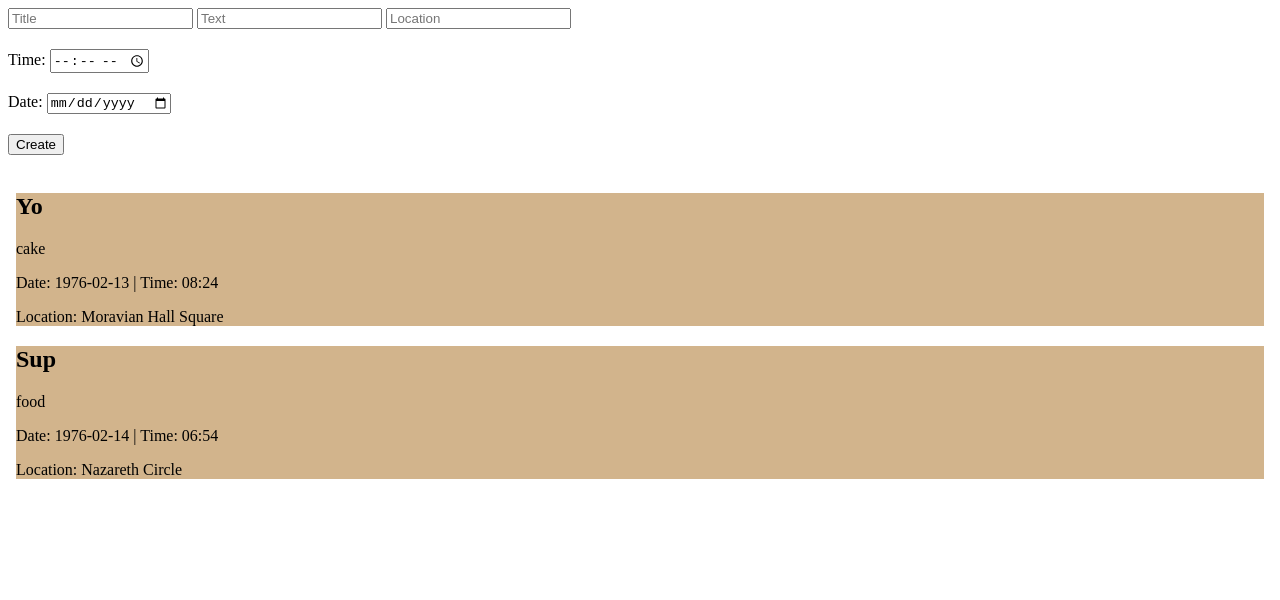
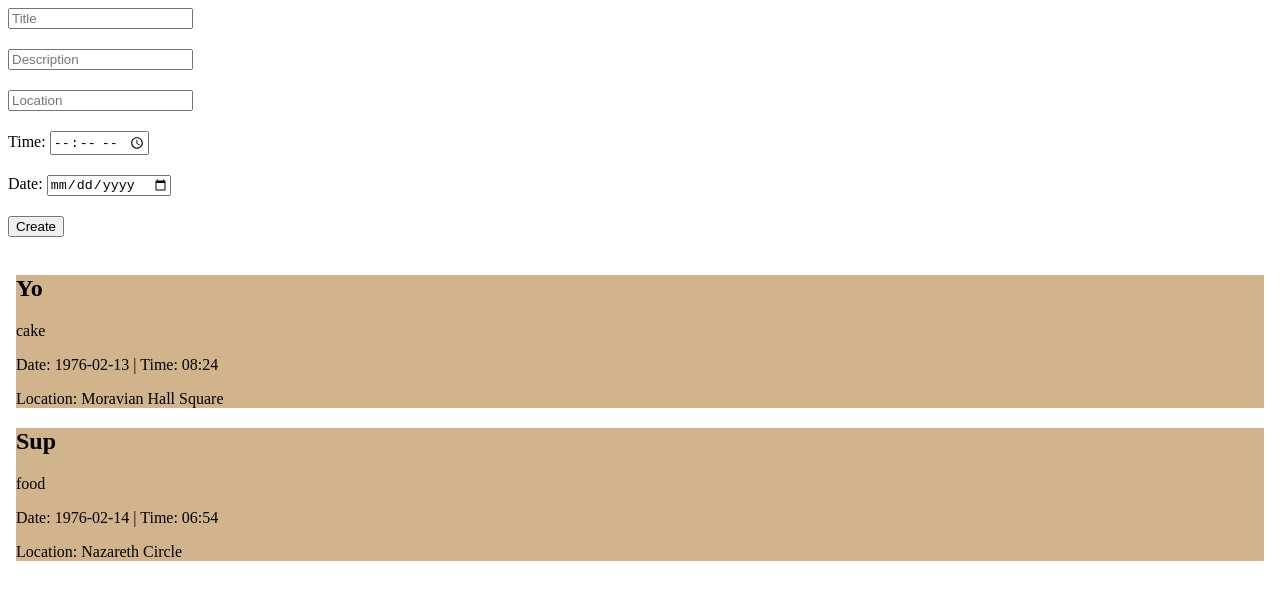
Before and after one commit to Angryquacker/ATest, a plain HTML site: page index.html in a window 1280 px wide. Drawn offline with nearby package versions, Linux system fonts and the light colour scheme.

Commit message:
Update index.html

```diff
--- a/index.html
+++ b/index.html
@@ -1,7 +1,7 @@
 <!DOCTYPE html>
 <html>
 <head>
-    <title></title>
+    <title>Hackathon</title>
             <script src="https://cdnjs.cloudflare.com/ajax/libs/angular.js/1.6.4/angular.min.js"></script>
             <script src="script.js"></script>
             <link rel="stylesheet" href="style.css" />
@@ -9,8 +9,8 @@
 <body>
             <div ng-app="myApp" ng-controller="myCon">
             <form ng-submit='addM()'>
-                <input type='text' required placeholder='Title' id='title'>
-                <input type='text' required placeholder='Text' id='text'>
+                <input type='text' required placeholder='Title' id='title'><br />
+                <input type='text' required placeholder='Description' id='text'><br />
                 <input type='text' required placeholder='Location' id='loc'><br />
           Time: <input type='time' required id='time'><br />
           Date: <input type='date' required placeholder='2018-02-15' id='date' format='YYYY-MM-DD'><br />
```
